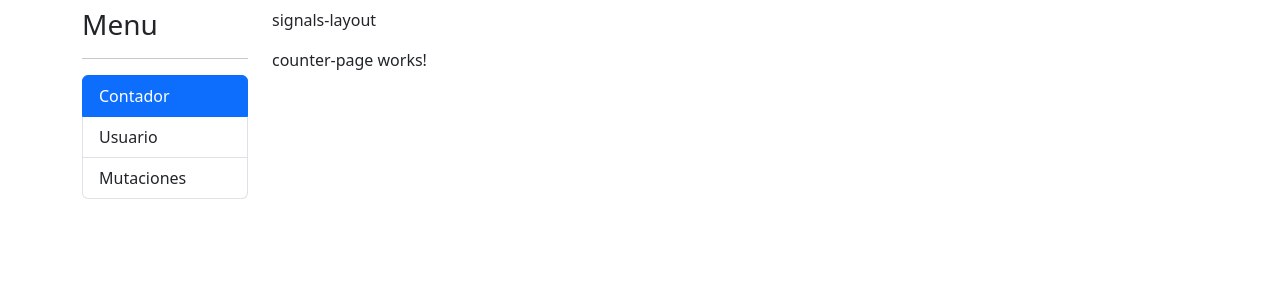
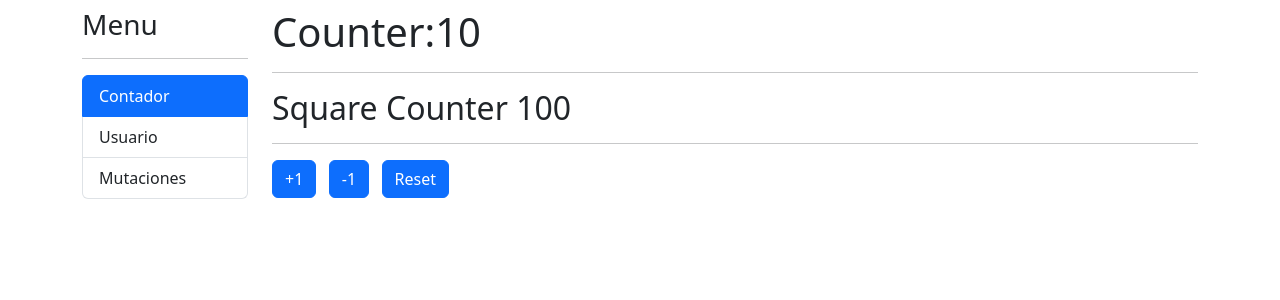
Before and after one commit to ikevin92/directive-signals-angular-2023, an Angular app: page /signals/counter in a window 1280 px wide. Shown: the top 300 px of the page. Built offline with nearby package versions, Linux system fonts and the light colour scheme.

Commit message:
counter signal

```diff
--- a/src/app/signals/components/signals-layout/signals-layout.component.html
+++ b/src/app/signals/components/signals-layout/signals-layout.component.html
@@ -6,7 +6,6 @@
   </div>
 
   <div class="col-10">
-    <p>signals-layout</p>
     <router-outlet />
   </div>
 </div>
--- a/src/app/signals/pages/counter-page/counter-page.component.html
+++ b/src/app/signals/pages/counter-page/counter-page.component.html
@@ -1 +1,10 @@
-<p>counter-page works!</p>
+<h1>Counter:{{ counter() }}</h1>
+<hr />
+<h2>Square Counter {{ squareCounter() }}</h2>
+<hr />
+
+<button (click)="increaseBy(+1)" class="btn btn-primary">+1</button>
+&nbsp;
+<button (click)="increaseBy(-1)" class="btn btn-primary">-1</button>
+&nbsp;
+<button (click)="counter.set(0)" class="btn btn-primary">Reset</button>
--- a/src/app/signals/pages/counter-page/counter-page.component.ts
+++ b/src/app/signals/pages/counter-page/counter-page.component.ts
@@ -1,9 +1,21 @@
-import { Component } from '@angular/core';
+import { Component, computed, signal } from '@angular/core';
+
+const name = signal('Kevin');
 
 @Component({
   templateUrl: './counter-page.component.html',
-  styleUrls: ['./counter-page.component.css']
+  styleUrls: ['./counter-page.component.css'],
 })
 export class CounterPageComponent {
+  public counter = signal(10);
+  public squareCounter = computed(() => this.counter() * this.counter());
 
+  constructor() {
+    console.log({ name: name() });
+  }
+
+  increaseBy(value: number) {
+    // this.counter.set(this.counter() + value);
+    this.counter.update((current) => current + value);
+  }
 }
```
